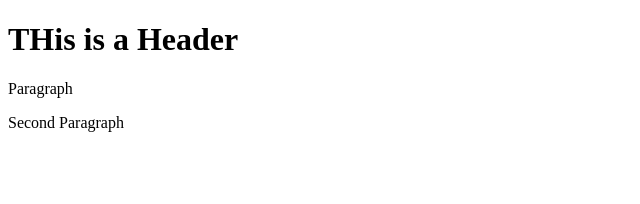
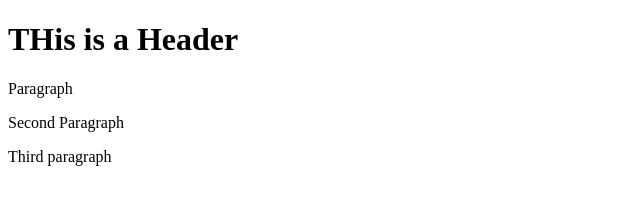
Before and after one commit to Jing42/git-test, a website: page index.html in a window 1280 px wide. Shown: the whole page, without its empty margins (0-640 px from the left). Drawn offline with Linux system fonts and the light colour scheme.

Commit message:
fourth commit

```diff
--- a/index.html
+++ b/index.html
@@ -6,6 +6,6 @@
         <h1>THis is a Header</h1>
         <p>Paragraph</p>
         <p>Second Paragraph</p>
-
+        <p>Third paragraph</p>
     </body>
 </html>
```
Also changed, not shown: package.json (added, +24 -0 lines), 1 other file.
